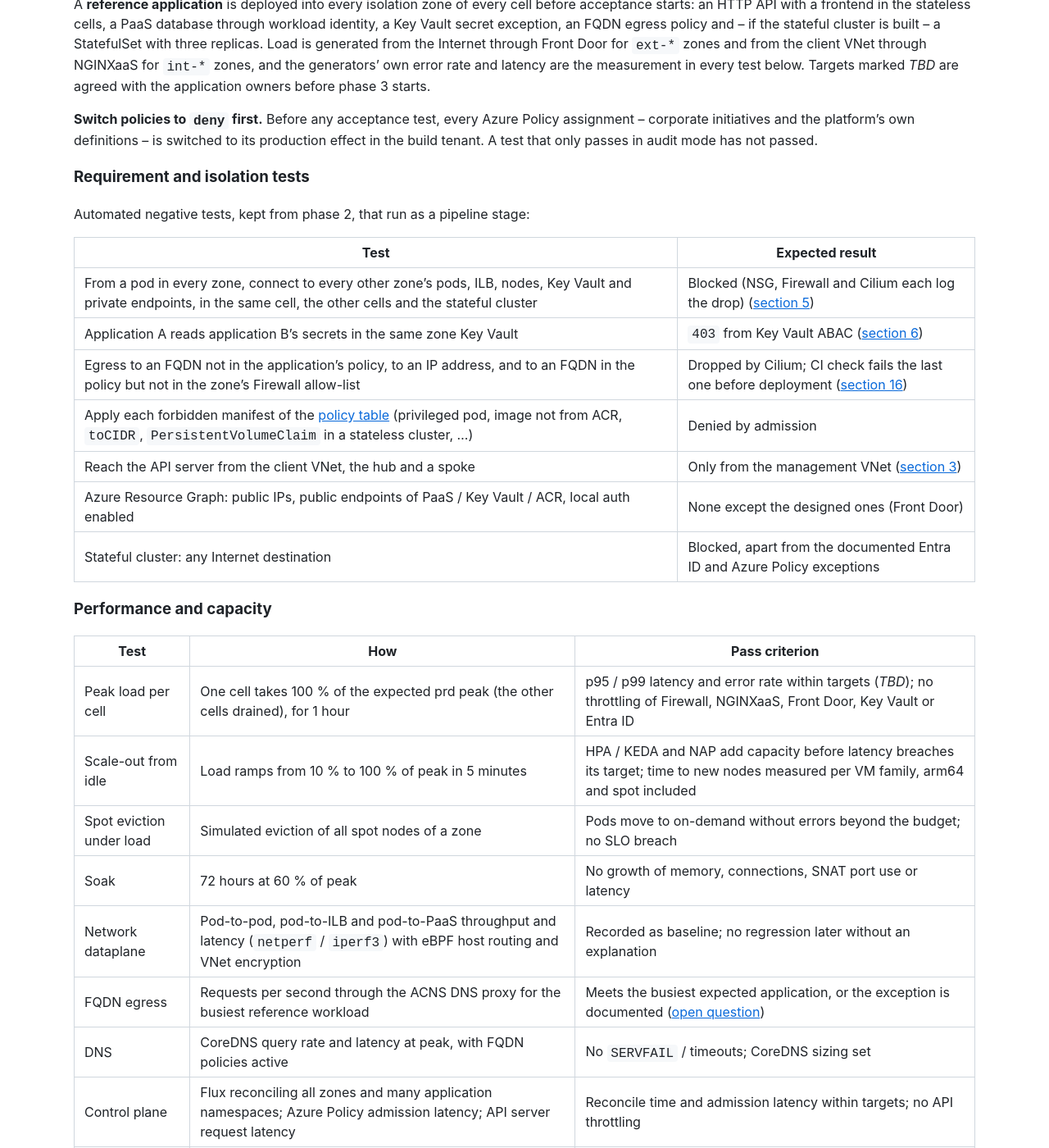
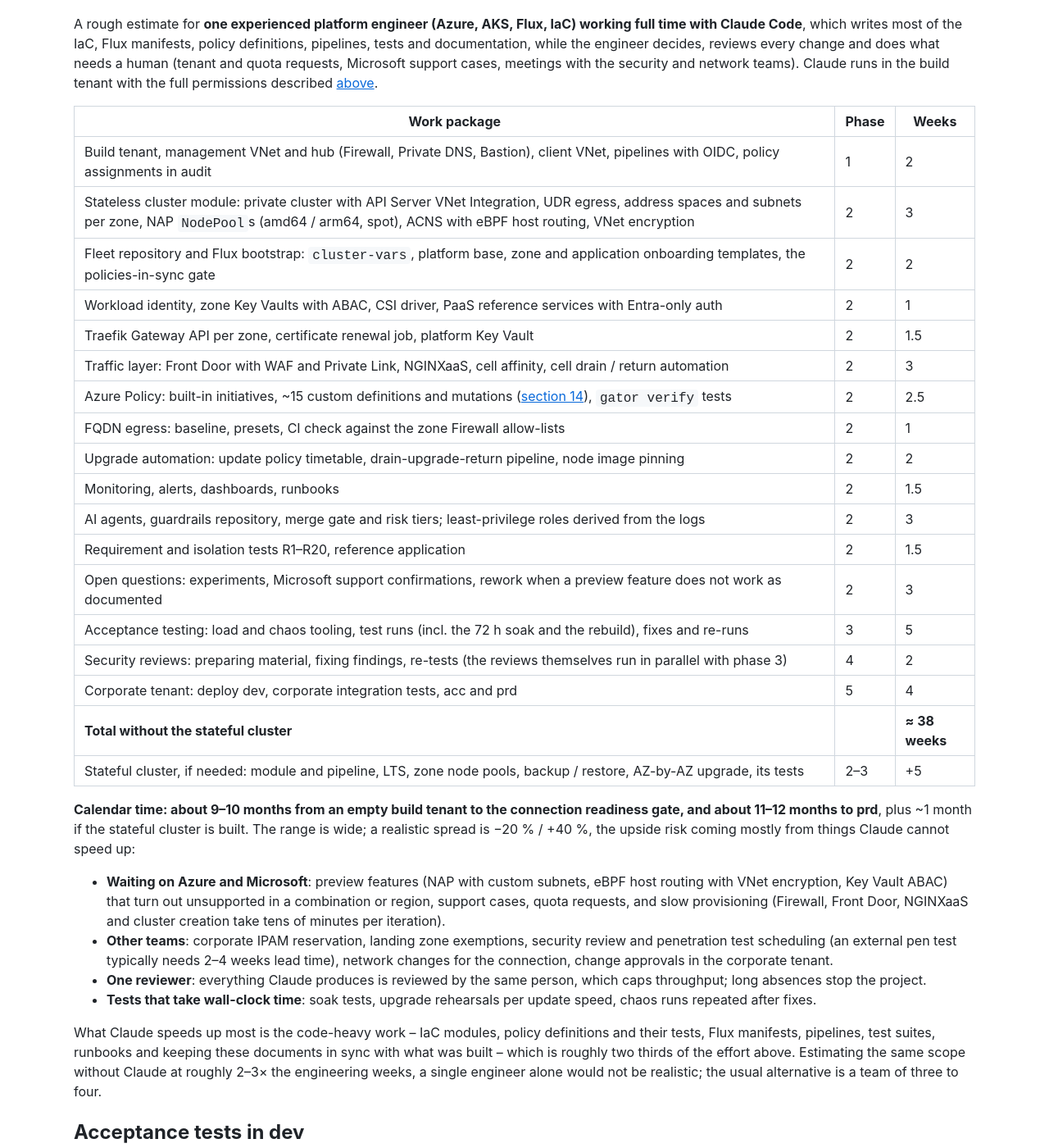
Before and after one commit to olljanat-ai/aks-design, a Jekyll site: the page built from docs/17-implementation-project-and-acceptance-testing.md, in a window 1280 px wide and 1400 px high, scrolled down 2930 px. Shown: the whole window at 82% size. Built offline with Jekyll 4.4.1, drawn with Linux system fonts in a browser that asks for light colours; our own code applies the rules of GitHub Pages for plain Markdown files; some of the changed text lies outside the part shown.

Commit message:
Add effort estimate for one engineer + Claude to section 17
Co-Authored-By: Claude Opus 5.5 <noreply@anthropic.com>
Claude-Session: https://claude.ai/code/session_01MPRYD4xDM4HE5mX6D5nWkr

```diff
--- a/docs/17-implementation-project-and-acceptance-testing.md
+++ b/docs/17-implementation-project-and-acceptance-testing.md
@@ -62,6 +62,55 @@ Rules that keep the build tenant from drifting away from what will be deployed l
 Phases 3 and 4 run on the same dev environment and overlap in time; any finding sends the change back to phase 2 and
 the affected tests are run again. The requirement tests of phase 2 stay in the pipelines and run after every
 platform change for the rest of the platform's life.
+
+## Effort estimate: one engineer + Claude
+
+A rough estimate for **one experienced platform engineer (Azure, AKS, Flux, IaC) working full time with Claude Code**,
+which writes most of the IaC, Flux manifests, policy definitions, pipelines, tests and documentation, while the
+engineer decides, reviews every change and does what needs a human (tenant and quota requests, Microsoft support
+cases, meetings with the security and network teams). Claude runs in the build tenant with the full permissions
+described [above](#build-tenant).
+
+| Work package | Phase | Weeks |
+|---|---|---|
+| Build tenant, management VNet and hub (Firewall, Private DNS, Bastion), client VNet, pipelines with OIDC, policy assignments in audit | 1 | 2 |
+| Stateless cluster module: private cluster with API Server VNet Integration, UDR egress, address spaces and subnets per zone, NAP `NodePool`s (amd64 / arm64, spot), ACNS with eBPF host routing, VNet encryption | 2 | 3 |
+| Fleet repository and Flux bootstrap: `cluster-vars`, platform base, zone and application onboarding templates, the policies-in-sync gate | 2 | 2 |
+| Workload identity, zone Key Vaults with ABAC, CSI driver, PaaS reference services with Entra-only auth | 2 | 1 |
+| Traefik Gateway API per zone, certificate renewal job, platform Key Vault | 2 | 1.5 |
+| Traffic layer: Front Door with WAF and Private Link, NGINXaaS, cell affinity, cell drain / return automation | 2 | 3 |
+| Azure Policy: built-in initiatives, ~15 custom definitions and mutations ([section 14](14-policy-enforcement.md)), `gator verify` tests | 2 | 2.5 |
+| FQDN egress: baseline, presets, CI check against the zone Firewall allow-lists | 2 | 1 |
+| Upgrade automation: update policy timetable, drain-upgrade-return pipeline, node image pinning | 2 | 2 |
+| Monitoring, alerts, dashboards, runbooks | 2 | 1.5 |
+| AI agents, guardrails repository, merge gate and risk tiers; least-privilege roles derived from the logs | 2 | 3 |
+| Requirement and isolation tests R1–R20, reference application | 2 | 1.5 |
+| Open questions: experiments, Microsoft support confirmations, rework when a preview feature does not work as documented | 2 | 3 |
+| Acceptance testing: load and chaos tooling, test runs (incl. the 72 h soak and the rebuild), fixes and re-runs | 3 | 5 |
+| Security reviews: preparing material, fixing findings, re-tests (the reviews themselves run in parallel with phase 3) | 4 | 2 |
+| Corporate tenant: deploy dev, corporate integration tests, acc and prd | 5 | 4 |
+| **Total without the stateful cluster** | | **≈ 38 weeks** |
+| Stateful cluster, if needed: module and pipeline, LTS, zone node pools, backup / restore, AZ-by-AZ upgrade, its tests | 2–3 | +5 |
+
+**Calendar time: about 9–10 months from an empty build tenant to the connection readiness gate, and about 11–12
+months to prd**, plus ~1 month if the stateful cluster is built. The range is wide; a realistic spread is −20 % /
++40 %, the upside risk coming mostly from things Claude cannot speed up:
+
+- **Waiting on Azure and Microsoft**: preview features (NAP with custom subnets, eBPF host routing with VNet
+  encryption, Key Vault ABAC) that turn out unsupported in a combination or region, support cases, quota requests,
+  and slow provisioning (Firewall, Front Door, NGINXaaS and cluster creation take tens of minutes per iteration).
+- **Other teams**: corporate IPAM reservation, landing zone exemptions, security review and penetration test
+  scheduling (an external pen test typically needs 2–4 weeks lead time), network changes for the connection,
+  change approvals in the corporate tenant.
+- **One reviewer**: everything Claude produces is reviewed by the same person, which caps throughput; long
+  absences stop the project.
+- **Tests that take wall-clock time**: soak tests, upgrade rehearsals per update speed, chaos runs repeated after
+  fixes.
+
+What Claude speeds up most is the code-heavy work – IaC modules, policy definitions and their tests, Flux
+manifests, pipelines, test suites, runbooks and keeping these documents in sync with what was built – which is
+roughly two thirds of the effort above. Estimating the same scope without Claude at roughly 2–3× the engineering
+weeks, a single engineer alone would not be realistic; the usual alternative is a team of three to four.
 
 ## Acceptance tests in dev
 
```
